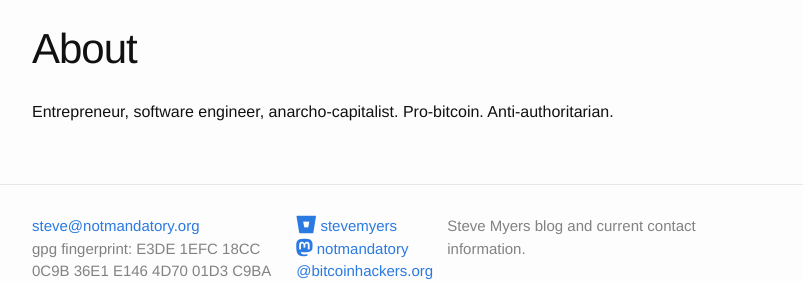
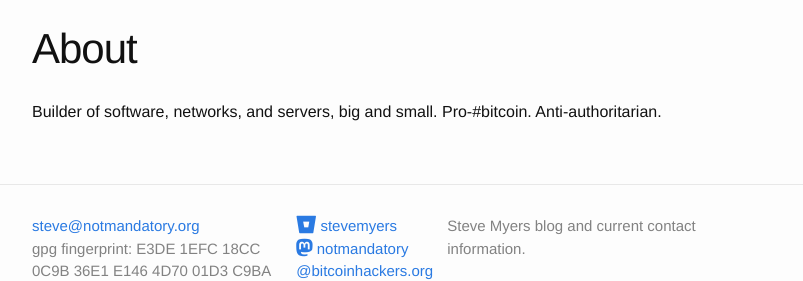
Before and after one commit to notmandatory/stevemyers.github.io, a Jekyll site: the page built from about.md, in a window 1280 px wide. Shown: the part 325-606 px from the top of the page, without its empty margins (238-1041 px from the left). Built offline with Jekyll 4.4.1, drawn with Linux system fonts in a browser that asks for light colours.

Commit message:
update text

```diff
--- a/about.md
+++ b/about.md
@@ -4,4 +4,4 @@ title: About
 permalink: /about/
 ---
 
-Entrepreneur, software engineer, anarcho-capitalist. Pro-bitcoin. Anti-authoritarian.
+Builder of software, networks, and servers, big and small. Pro-#bitcoin. Anti-authoritarian.
```
